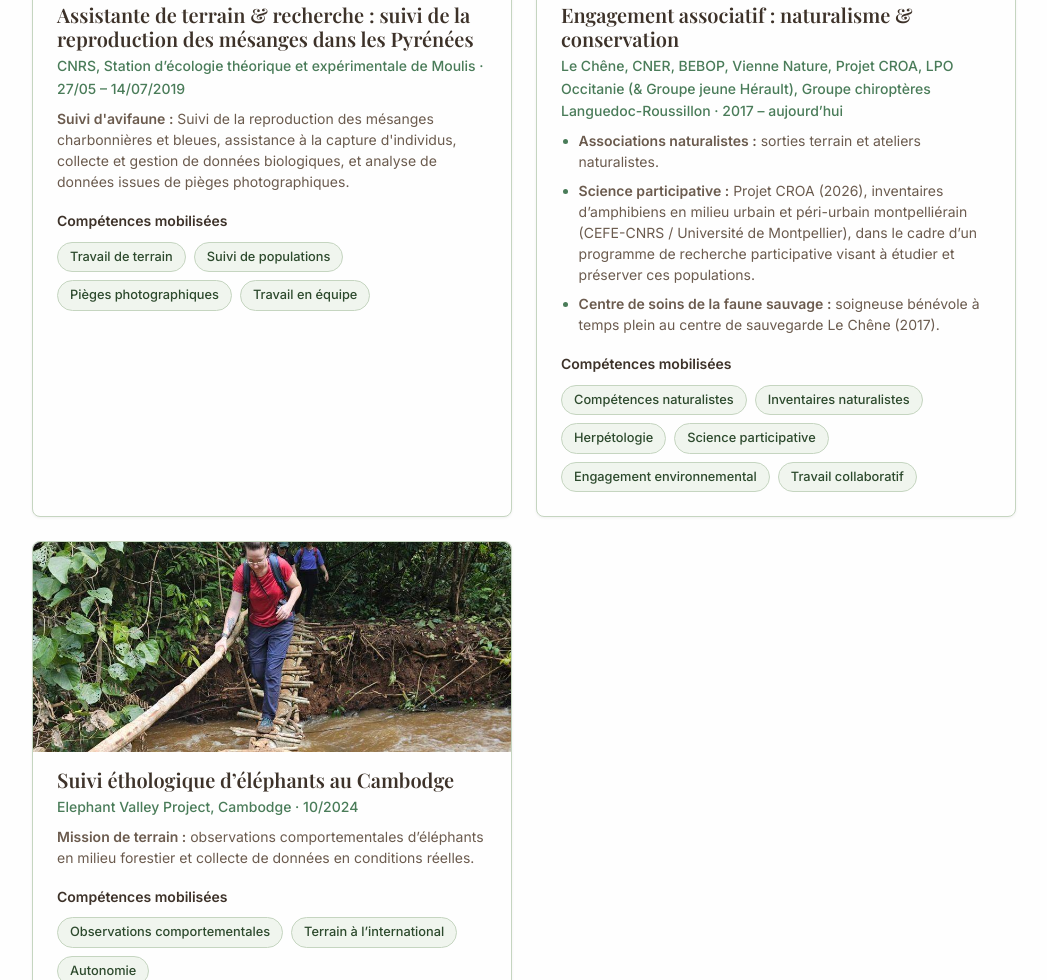
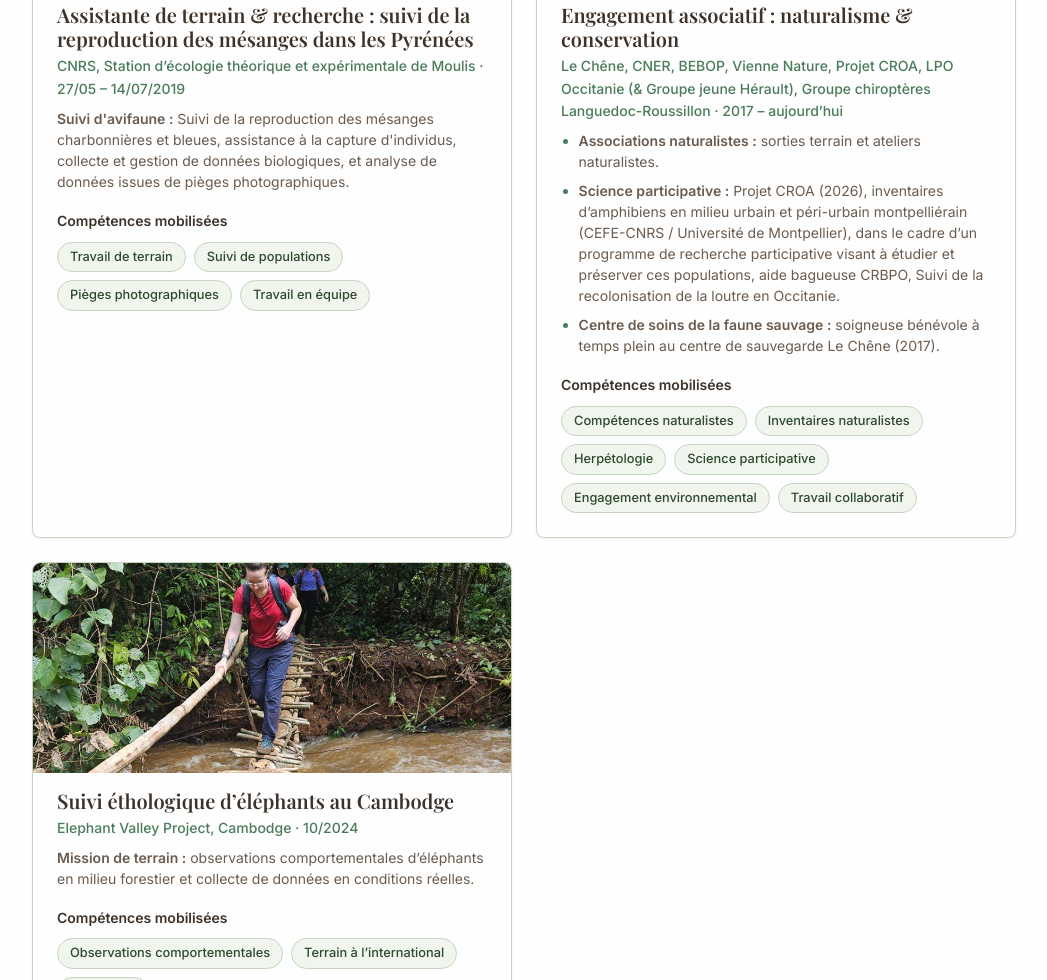
Before and after one commit to paulinecostes/cv, a plain HTML site: page ingenierie-ecologique.html in a window 1280 px wide. Shown: the part 3081-4061 px from the top of the page, without its empty margins (116-1163 px from the left). Drawn offline with nearby package versions, Linux system fonts and the light colour scheme.

Commit message:
Update ingenierie-ecologique.html

```diff
--- a/ingenierie-ecologique.html
+++ b/ingenierie-ecologique.html
@@ -396,7 +396,7 @@
               </li>
               <li class="card__description">
                 <strong>Science participative&nbsp;:</strong> Projet CROA (2026), inventaires d&rsquo;amphibiens en milieu urbain et p&eacute;ri-urbain montpelli&eacute;rain (CEFE-CNRS / Universit&eacute; de Montpellier),
-                dans le cadre d&rsquo;un programme de recherche participative visant &agrave; &eacute;tudier et pr&eacute;server ces populations.
+                dans le cadre d&rsquo;un programme de recherche participative visant &agrave; &eacute;tudier et pr&eacute;server ces populations, aide bagueuse CRBPO, Suivi de la recolonisation de la loutre en Occitanie.
               </li>
               <li class="card__description">
                 <strong>Centre de soins de la faune sauvage&nbsp;:</strong> soigneuse b&eacute;n&eacute;vole &agrave; temps plein au centre de sauvegarde Le Ch&ecirc;ne (2017).
```
